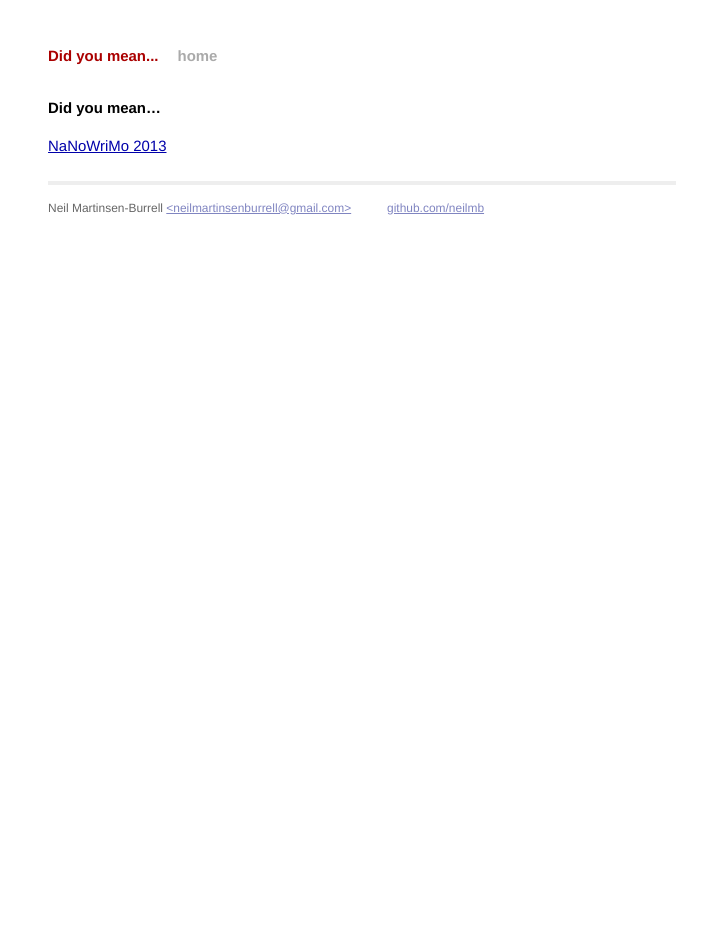
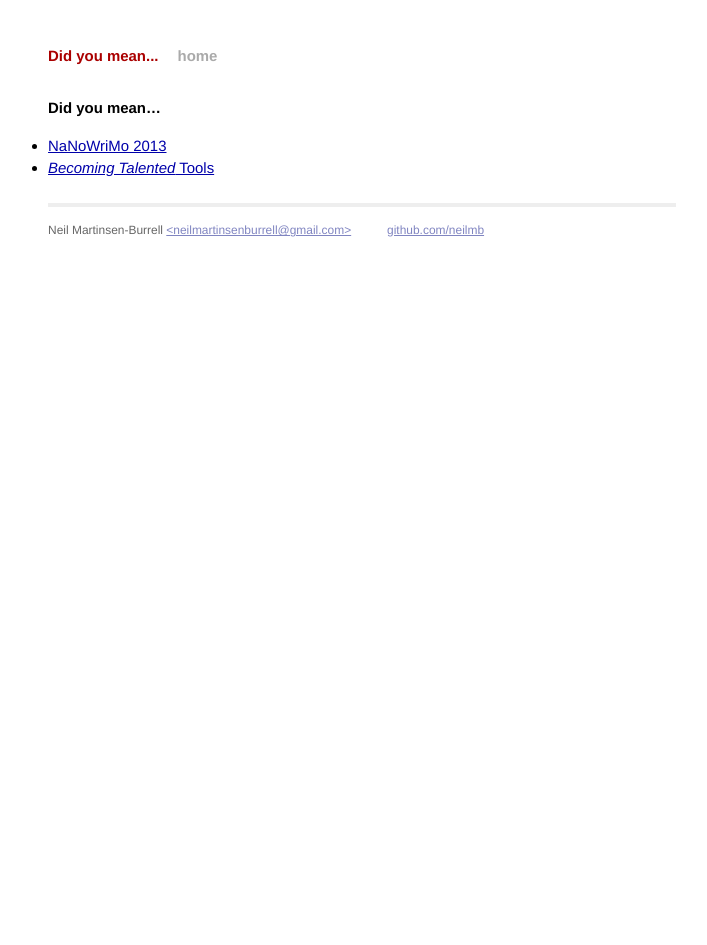
Before and after one commit to neilmb/neilmb.github.io, a Jekyll site: the page built from index.md, in a window 1280 px wide. Shown: the whole page, without its empty margins (278-985 px from the left). Built offline with Jekyll 4.4.1, drawn with Linux system fonts in a browser that asks for light colours; Markdown is read by kramdown in place of the engine named in the settings.

Commit message:
Add second project link to index.md

```diff
--- a/index.md
+++ b/index.md
@@ -6,4 +6,5 @@ title: Probably not what you were looking for
 Did you mean...
 ===============
 
-[NaNoWriMo 2013](http://neilmb.github.io/nanowrimo2013)
+- [NaNoWriMo 2013](https://neilmb.github.io/nanowrimo2013)
+- [_Becoming Talented_ Tools](https://neilmb.github.io/becoming-talented-tools)
```
